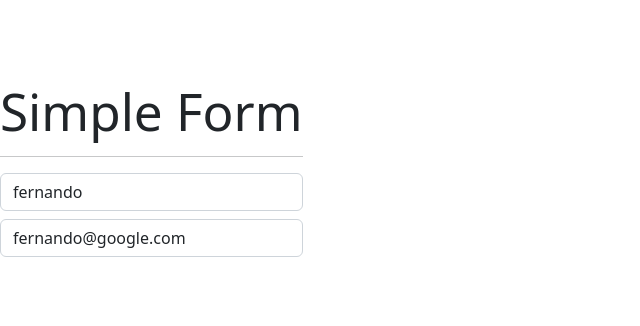
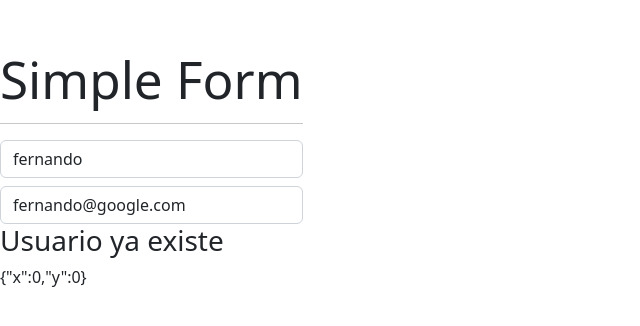
Before and after one commit to fjalvez/React-Curso, a React (Vite) app in the folder 05-hook-app/: page / in a window 1280 px wide. Shown: the part 230-556 px from the top of the page, without its empty margins (0-640 px from the left). Built offline with nearby package versions, Linux system fonts and the light colour scheme.

Commit message:
useEffect

```diff
--- /dev/null
+++ b/05-hook-app/src/02-useEffect/Message.jsx
@@ -0,0 +1,27 @@
+import { useEffect, useState } from 'react'
+
+export const Message = () => {
+
+    const [coords, setCoords] = useState({ x:0, y:0 });
+
+    useEffect(() => {
+        const onMouseMove = ({ x, y }) => {
+            setCoords({ x, y });
+        }
+
+        window.addEventListener('mousemove', onMouseMove);
+
+        return () => {
+            window.removeEventListener('mousemove', onMouseMove);
+        }
+    }, [])
+
+    return (
+        <>
+            <h3>Usuario ya existe</h3>
+            {
+                JSON.stringify(coords)
+            }
+        </>
+    )
+}
--- a/05-hook-app/src/02-useEffect/SimpleForm.jsx
+++ b/05-hook-app/src/02-useEffect/SimpleForm.jsx
@@ -1,4 +1,5 @@
 import { useState, useEffect } from 'react'
+import { Message } from './Message';
 
 export const SimpleForm = () => {
 
@@ -19,19 +20,19 @@
     }
 
     useEffect(() => {
-        console.log('Cambio algo!');
+        // console.log('Cambio algo!');
         return () => {
         }
     }, [])
 
     useEffect(() => {
-        console.log('Cambio el  formState!');
+        // console.log('Cambio el  formState!');
         return () => {
         }
     }, [formState])
 
     useEffect(() => {
-        console.log('Cambio el email!');
+        //console.log('Cambio el email!');
         return () => {
         }
     }, [email])
@@ -61,6 +62,10 @@
                 onChange={onInputChange}
             />
 
+            {
+                (username === 'fernando') && <Message />
+            }
+
         </>
     )
 }
```
